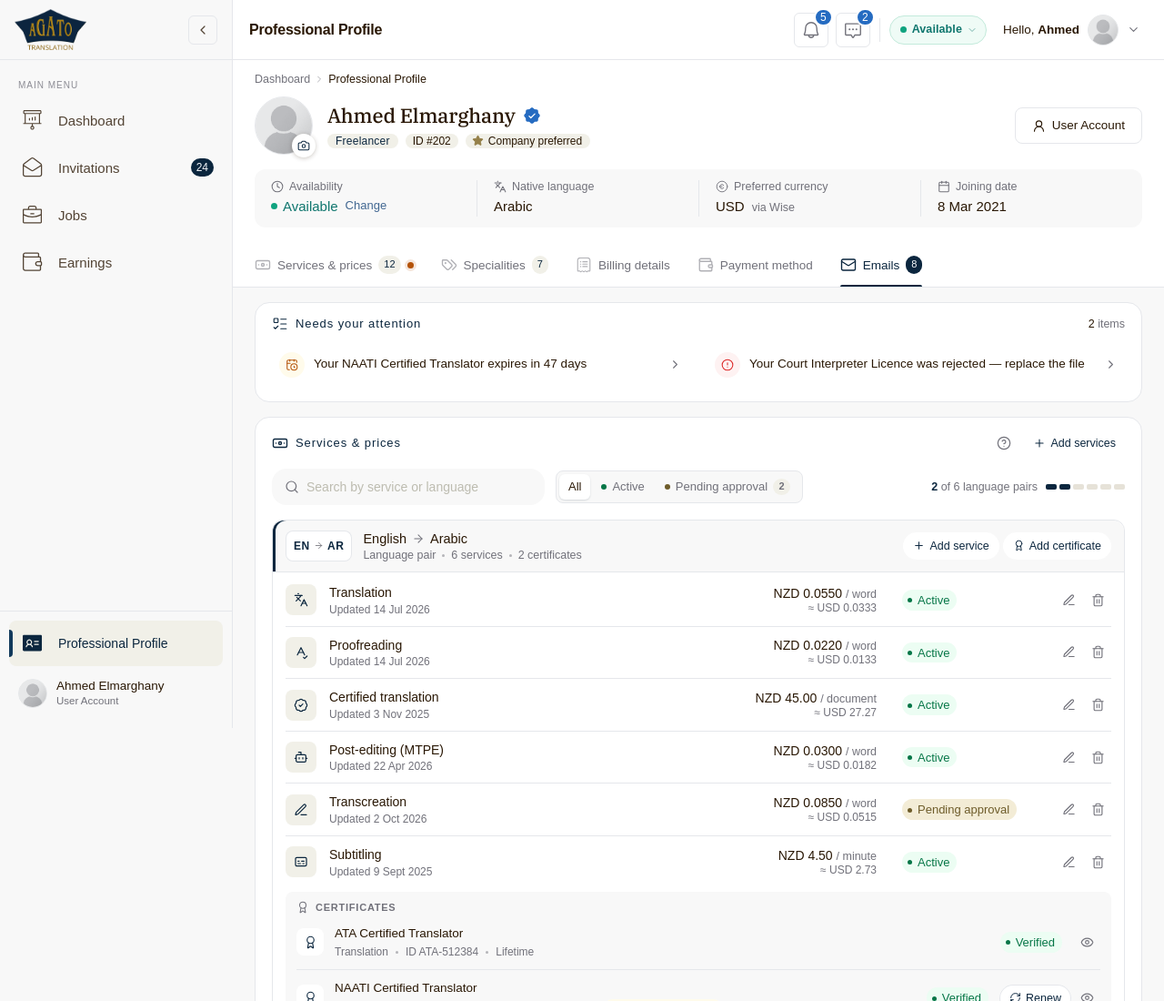
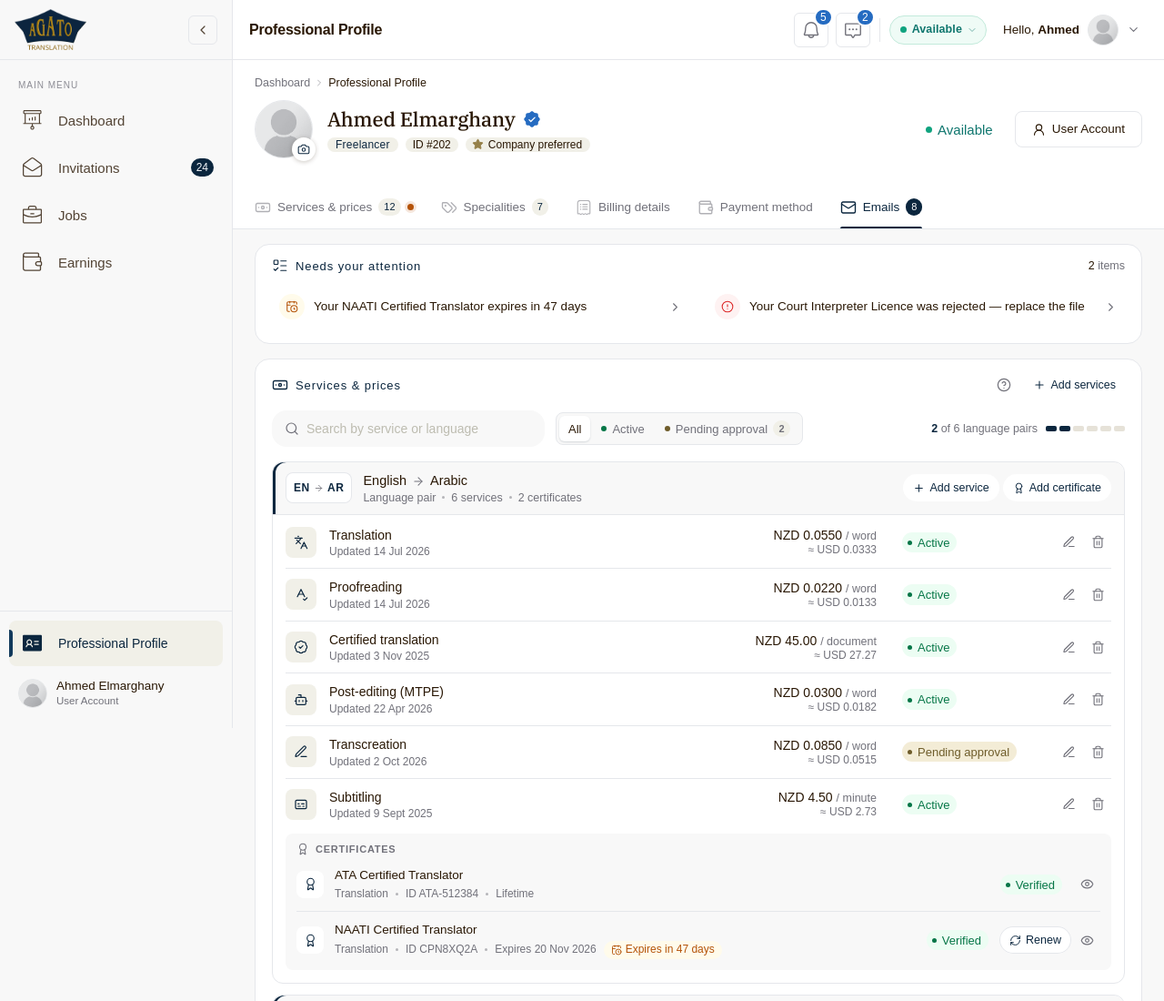
Before and after one commit to AhmedElmarghany/Job-invitation-preview, a plain HTML site: page professional-profile.html in a window 1280 px wide. Shown: the top 1100 px of the page at 91% size. Drawn offline with Linux system fonts and the light colour scheme; a web font is replaced by a local one.

Commit message:
remove repeated elements in header section

```diff
--- a/assets/css/professional.css
+++ b/assets/css/professional.css
@@ -28,7 +28,7 @@
 .rp-prohead__inner {
     max-width: var(--pro-max);
     margin: 0 auto;
-    padding: 14px var(--pro-pad) 18px;
+    padding: 18px var(--pro-pad) 30px;
 }
 
 .rp-crumbs {
@@ -63,16 +63,19 @@
     font-weight: 500;
 }
 
+/* Who on the left; on the right the status and the way out, as one band */
 .rp-prohead__row {
-    display: flex;
-    align-items: center;
-    gap: 16px;
+    display: grid;
+    grid-template-columns: auto minmax(0, 1fr) auto auto;
+    grid-template-areas: "avatar titles status actions";
+    align-items: center;
+    column-gap: 16px;
     margin-top: 12px;
 }
 
 .rp-prohead__avatar {
+    grid-area: avatar;
     position: relative;
-    flex: 0 0 auto;
     width: 64px;
     height: 64px;
 }
@@ -120,7 +123,7 @@
 }
 
 .rp-prohead__titles {
-    flex: 1 1 auto;
+    grid-area: titles;
     min-width: 0;
 }
 
@@ -210,36 +213,22 @@
 }
 
 .rp-prohead__actions {
-    flex: 0 0 auto;
+    grid-area: actions;
     display: flex;
     align-items: center;
     gap: 8px;
 }
 
-/* One inset band under the name, label over value, so the four read as facts and never as fields */
-.rp-prohead__facts {
-    display: grid;
-    grid-template-columns: repeat(4, minmax(0, 1fr));
-    margin: 16px 0 0;
-    padding: 12px 0;
-    border-radius: var(--radius-md);
-    background: var(--color-surface-inset);
-}
-
-.rp-prohead__fact {
+/* Label over value behind a hairline, so the status reads as a fact of the profile, not a control */
+.rp-prohead__status {
+    grid-area: status;
     display: flex;
     flex-direction: column;
-    gap: 4px;
-    min-width: 0;
-    padding: 0 18px;
-    border-left: 1px solid var(--color-border);
-}
-
-.rp-prohead__fact:first-child {
-    border-left: 0;
-}
-
-.rp-prohead__fact dt {
+    gap: 3px;
+    padding: 2px 8px 2px 20px;
+}
+
+.rp-prohead__statuslabel {
     display: flex;
     align-items: center;
     gap: 6px;
@@ -248,36 +237,23 @@
     white-space: nowrap;
 }
 
-.rp-prohead__fact dt svg {
+.rp-prohead__statuslabel svg {
     width: 14px;
     height: 14px;
 }
 
-.rp-prohead__fact dd {
+.rp-prohead__statusvalue {
     display: flex;
     align-items: baseline;
-    flex-wrap: wrap;
-    gap: 2px 8px;
-    min-width: 0;
-    margin: 0;
+    gap: 8px;
     font-size: 15px;
     font-weight: 500;
     line-height: 1.4;
-    color: var(--color-text-primary);
-}
-
-.rp-prohead__fact .rp-linkbtn {
+    white-space: nowrap;
+}
+
+.rp-prohead__statusvalue .rp-linkbtn {
     font-size: 13px;
-}
-
-.rp-prohead__hint {
-    font-size: 12.5px;
-    font-weight: 400;
-    color: var(--color-text-secondary);
-}
-
-.rp-prohead__pending {
-    color: var(--color-status-warning);
 }
 
 /* The topbar pill's colours, so the two always read as one status */
@@ -333,32 +309,40 @@
     color: var(--color-text-secondary);
 }
 
-/* Two by two before a fourth column would cut "Preferred currency" short */
+/* Without room beside the name, the status becomes its third line, the dot and word saying enough */
 @container rpHead (max-width: 760px) {
-    .rp-prohead__facts {
-        grid-template-columns: repeat(2, minmax(0, 1fr));
+    .rp-prohead__row {
+        grid-template-columns: auto minmax(0, 1fr) auto;
+        grid-template-areas: "avatar titles actions" "avatar status status";
+        align-items: start;
+        row-gap: 8px;
+    }
+
+    .rp-prohead__actions {
+        align-self: center;
+    }
+
+    .rp-prohead__status {
         padding: 0;
-    }
-
-    .rp-prohead__fact {
-        padding: 11px 16px;
-    }
-
-    .rp-prohead__fact:nth-child(odd) {
         border-left: 0;
     }
 
-    .rp-prohead__fact:nth-child(n + 3) {
-        border-top: 1px solid var(--color-border);
+    .rp-prohead__statuslabel {
+        position: absolute;
+        width: 1px;
+        height: 1px;
+        overflow: hidden;
+        clip: rect(0, 0, 0, 0);
+        white-space: nowrap;
+    }
+
+    .rp-prohead__statusvalue {
+        font-size: 14px;
     }
 }
 
 /* On a phone the link keeps only its icon, so the name keeps the line beside the photo */
 @container rpHead (max-width: 560px) {
-    .rp-prohead__row {
-        align-items: flex-start;
-    }
-
     .rp-prohead__avatar {
         width: 52px;
         height: 52px;
@@ -366,6 +350,10 @@
 
     .rp-prohead__title {
         font-size: 19px;
+    }
+
+    .rp-prohead__actions {
+        align-self: start;
     }
 
     .rp-prohead__actions .rp-button {
@@ -380,14 +368,6 @@
         overflow: hidden;
         clip: rect(0, 0, 0, 0);
         white-space: nowrap;
-    }
-
-    .rp-prohead__facts {
-        margin-top: 14px;
-    }
-
-    .rp-prohead__fact {
-        padding: 10px 12px;
     }
 }
 
--- a/assets/js/professional.js
+++ b/assets/js/professional.js
@@ -456,39 +456,20 @@
                 ? '<span class="rp-preferred" tabindex="0" data-tip="Bid requests reach you before they go out to all freelancers.">' + icon("star") + "Company preferred</span>"
                 : "") +
             "</p></div>" +
+            statusMarkup() +
             '<div class="rp-prohead__actions"><a class="rp-button rp-button--outline" href="account.html" title="User Account">' + icon("user-round") +
             '<span class="rp-prohead__actionlabel">User Account</span></a></div>' +
-            "</div>" +
-            '<dl class="rp-prohead__facts" data-head-facts>' + factsMarkup() + "</dl>" +
-            "</div>"
-        );
-    }
-
-    function headFact(iconName, label, value) {
-        return '<div class="rp-prohead__fact"><dt>' + icon(iconName) + label + "</dt><dd>" + value + "</dd></div>";
-    }
-
-    /* Live status first, then who the resource is, how they are paid and how long they have been with us */
-    function factsMarkup() {
+            "</div></div>"
+        );
+    }
+
+    /* Under the topbar's own pill, so Change opens a dropdown right above the status it changes */
+    function statusMarkup() {
         var av = (RP.AVAILABILITY || {})[RP.USER.availability] || { label: RP.USER.availability };
-        var def = defaultMethod();
-        var cur = preferredCurrency();
-        var currency = cur
-            ? esc(cur) + '<span class="rp-prohead__hint">via ' + METHODS[def.code].label + "</span>"
-            : def
-            ? '<span class="rp-prohead__pending">Pending verification</span><span class="rp-prohead__hint">' + METHODS[def.code].label + "</span>"
-            : '<span class="rp-prohead__hint">Not set</span><button type="button" class="rp-linkbtn" data-act="goto" data-target="payment">Add a method</button>';
-
-        return (
-            headFact(
-                "clock",
-                "Availability",
-                '<span class="rp-avstate rp-avstate--' + RP.USER.availability + '">' + esc(av.label) + "</span>" +
-                    '<button type="button" class="rp-linkbtn" data-act="availability" aria-haspopup="dialog">Change</button>'
-            ) +
-            headFact("languages", "Native language", esc(PRO.nativeLanguage)) +
-            headFact("coin-circle", "Preferred currency", currency) +
-            headFact("calendar", "Joining date", fmtDate(PRO.joined))
+        return (
+            '<div class="rp-prohead__status">' +
+            '<span class="rp-prohead__statusvalue"><span class="rp-avstate rp-avstate--' + RP.USER.availability + '">' + esc(av.label) + "</span>" +
+            '</span></div>'
         );
     }
 
@@ -1253,11 +1234,9 @@
         collectSections();
     }
 
-    /* Tabs, head facts and aside read the same records the cards do */
+    /* Tabs and aside read the same records the cards do */
     function refreshSummary() {
         els.tabs.innerHTML = tabsMarkup(currentSection());
-        var facts = els.head.querySelector("[data-head-facts]");
-        if (facts) facts.innerHTML = factsMarkup();
         var aside = els.pro.querySelector(".rp-pro__aside");
         if (aside) aside.innerHTML = asideMarkup();
         fitAside();
```
Also changed, not shown: 1 other file.
